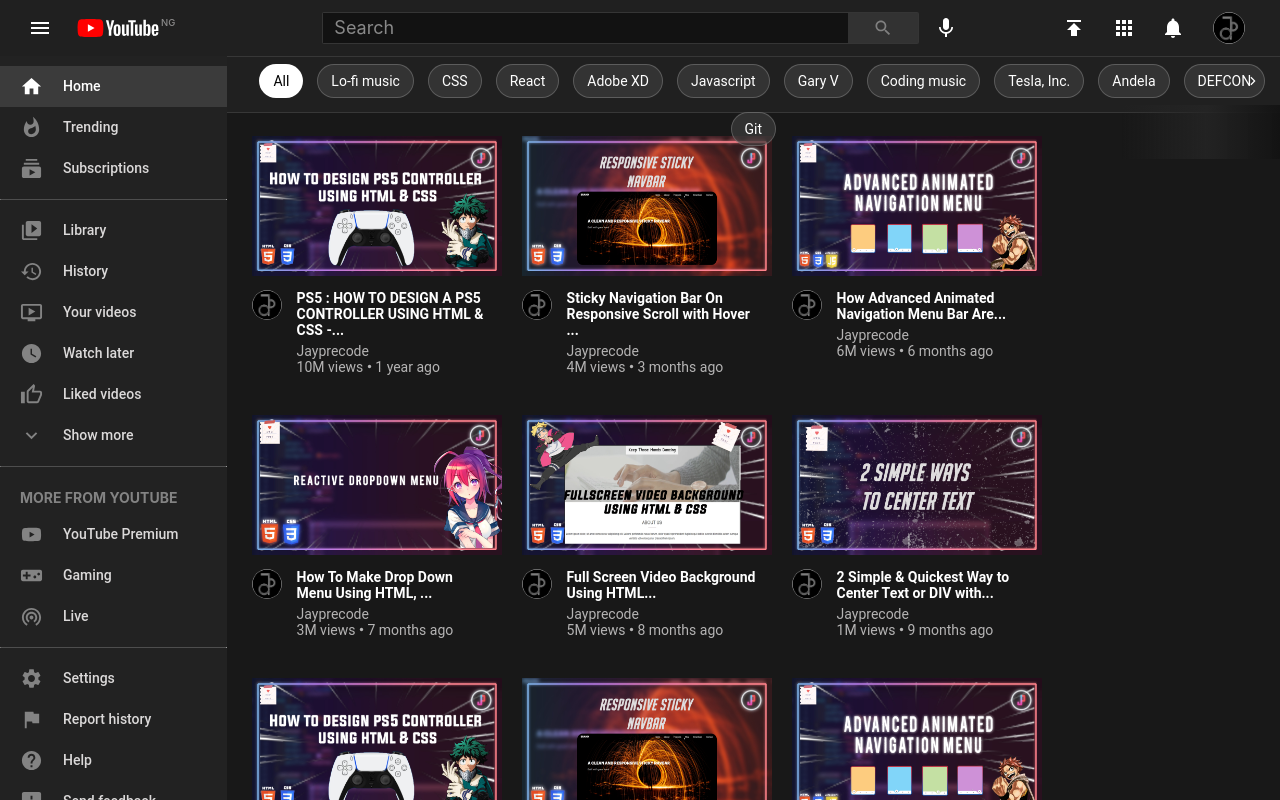
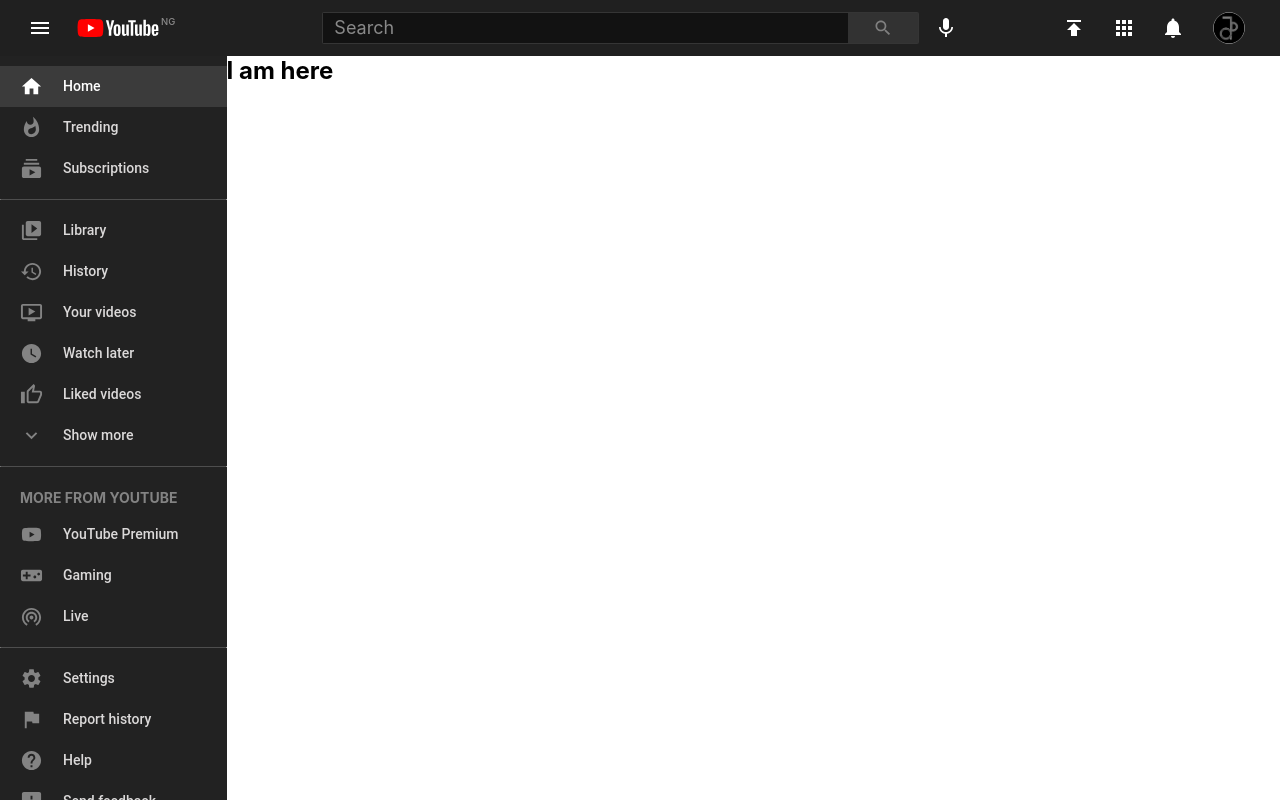
Before and after one commit to Jayprecode/youtube-clone, a React (Create React App) app: page /search/1 in a window 1280 px wide. Shown: the top 800 px of the page. Built offline with nearby package versions, Linux system fonts and the light colour scheme.

Commit message:
initial commit

```diff
--- a/package.json
+++ b/package.json
@@ -10,6 +10,7 @@
     "@testing-library/user-event": "^12.6.0",
     "react": "^17.0.1",
     "react-dom": "^17.0.1",
+    "react-router-dom": "^5.2.0",
     "react-scripts": "^4.0.1",
     "web-vitals": "^0.2.4"
   },
--- a/src/App.js
+++ b/src/App.js
@@ -4,18 +4,34 @@ import Sidebar from "./Sidebar";
 import RecommendedVideos from "./RecommendedVideos";
 import "./App.css";
 import HeaderButtons from "./HeaderButtons";
+import { BrowserRouter as Router, Switch, Route} from "react-router-dom";
+import SearchPage from "./SearchPage";
+
 
 
 function App() {
   return (
     //BEM class naming convention
     <div className="app">
+      <Router>
         <Header />
+        <Switch>
+          <Route path="/search/:searchTerm">
+            <div className="app_page">
+              <Sidebar />
+              <SearchPage />
+            </div>
+          </Route>
+
+          <Route path="/">
             <HeaderButtons />
             <div className="app_page">
               <Sidebar />
               <RecommendedVideos />
             </div>
+          </Route>
+        </Switch>
+      </Router>
     </div>
   );
 }
--- a/src/Header.css
+++ b/src/Header.css
@@ -26,15 +26,6 @@
         position: relative;
         right: 52px;
     }
-}
-.country {
-    position: relative;
-    left: 2px;
-    bottom: 6px;
-    margin-right: -50px;
-    font-size: 9.5px;
-    font-weight: 500;
-    color: #8b8a8a;
 }
 .header__inputs {
     display: flex;
--- a/src/Header.js
+++ b/src/Header.js
@@ -1,4 +1,4 @@
-import React from "react";
+import React, { useState } from "react";
 import "./Header.css";
 import MenuIcon from "@material-ui/icons/Menu";
 import SearchIcon from "@material-ui/icons/Search";
@@ -9,9 +9,17 @@ import MicIcon from "@material-ui/icons/Mic";
 import { makeStyles } from "@material-ui/core/styles";
 import CI from "./img/CI.png";
 import PublishIcon from "@material-ui/icons/Publish";
+import { Link } from "react-router-dom";
+
 
 function Header() {
+  const [inputSearch, setInputSearch] = useState("");
+
   const useStyles = makeStyles({
+    youtube: {
+      display: "flex",
+      textDecoration: "none",
+    },
     small: {
       marginRight: "32px",
       marginLeft: "15px",
@@ -26,7 +34,7 @@ function Header() {
       color: "gray",
       paddingTop: "5px",
       paddingBottom: "5px",
-      marginTop: "-1px",
+      marginTop: "3px",
       paddingLeft: "25px",
       paddingRight: "25px",
     },
@@ -70,6 +78,7 @@ function Header() {
       <div className="header">
         <div className="header__left">
           <MenuIcon className={classes.menu} />
+          <Link to="/" className={classes.youtube}>
             <svg
               viewBox="0 0 200 60"
               preserveAspectRatio="xMidYMid meet"
@@ -129,13 +138,34 @@ function Header() {
                 </g>
               </g>
             </svg>
-          <span className="country">NG</span>
+            <span
+              style={{
+                position: "relative",
+                left: "2px",
+                top: "38px",
+                marginRight: "-50px",
+                fontSize: "9.5px",
+                // @ts-ignore
+                fontWeight: "500",
+                color: "#8b8a8a",
+              }}
+            >
+              NG
+            </span>
+          </Link>
         </div>
 
         <div className="header__inputs">
           <div className="header__input">
-            <input placeholder="Search" type="text" />
+            <input
+              onChange={(e) => setInputSearch(e.target.value)}
+              value={inputSearch}
+              placeholder="Search"
+              type="text"
+            />
+            <Link to={`/search/${inputSearch}`}>
               <SearchIcon className={classes.inputButton} />
+            </Link>
           </div>
           <MicIcon className={classes.mi} />
         </div>
--- a/src/HeaderButtons.js
+++ b/src/HeaderButtons.js
@@ -10,7 +10,8 @@ function HeaderButtons() {
             position: "absolute",
             left: "97%",
             color: "white",
-            zIndex: "100",
+            // @ts-ignore
+            zIndex: "10",
             top: "19px",
             fontSize:"10px",
         }
--- /dev/null
+++ b/src/SearchPage.css
@@ -0,0 +1,5 @@
+.searchPage {
+    position: relative;
+    left: 17.7%;
+    width: 80.48%;
+}
--- /dev/null
+++ b/src/SearchPage.js
@@ -0,0 +1,12 @@
+import React from "react";
+import "./SearchPage.css";
+
+function SearchPage() {
+    return (
+        <div className="searchPage">
+            <h2>I am here</h2>
+        </div>
+    )
+}
+
+export default SearchPage
```
Also changed, not shown: 2 other files (tests, documents, lock files or other folders). Lines whose indentation alone changed are shown as unchanged.
